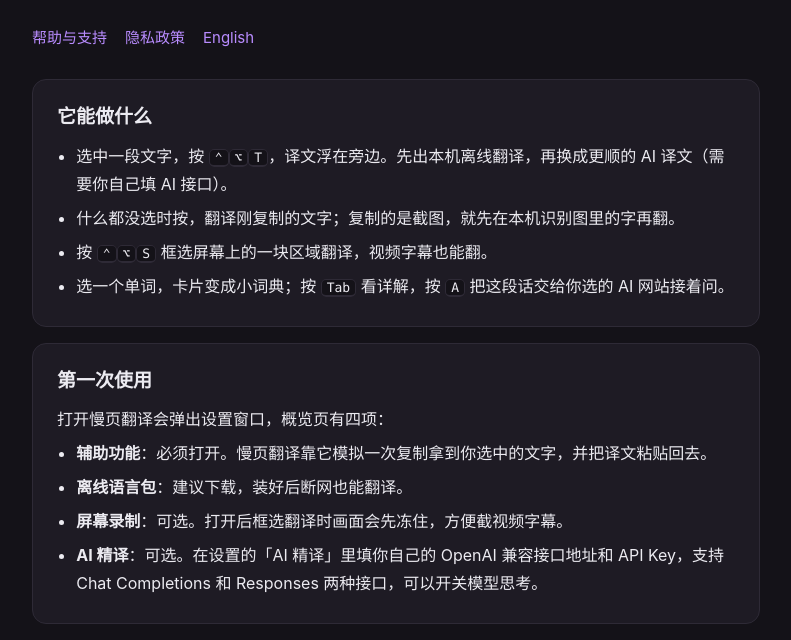
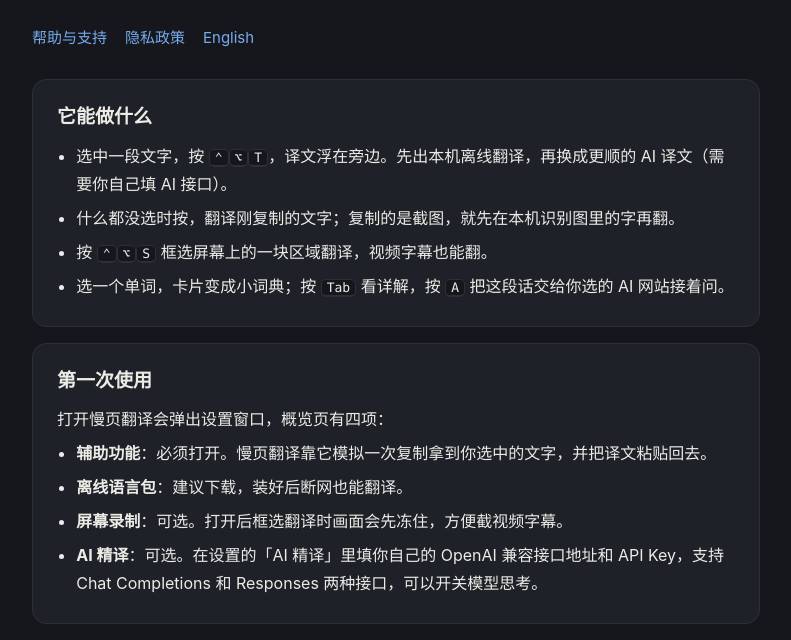
Before and after one commit to ViffyGwaanl/shunyi, a plain HTML site: page index.html in a window 1280 px wide. Shown: the part 123-763 px from the top of the page, without its empty margins (244-1035 px from the left). Drawn offline with Linux system fonts and the dark colour scheme.

Commit message:
帮助页换成慢页的纸色和海蓝

```diff
--- a/style.css
+++ b/style.css
@@ -1,6 +1,6 @@
-:root { --bg: #f7f6fb; --card: #ffffff; --text: #1d1b22; --muted: #6b6676; --line: #e6e3ee; --accent: #8a45f0; }
+:root { --bg: #f7f2e8; --card: #fffdf8; --text: #1d2333; --muted: #6b6f7a; --line: #e7dfd0; --accent: #1f5e9e; }
 @media (prefers-color-scheme: dark) {
-  :root { --bg: #141218; --card: #1e1b24; --text: #ecebf1; --muted: #a29dad; --line: #2e2a36; --accent: #b98cff; }
+  :root { --bg: #15171c; --card: #1e2128; --text: #ecebe6; --muted: #a3a6ad; --line: #2d3039; --accent: #78abee; }
 }
 * { box-sizing: border-box; }
 body { margin: 0; background: var(--bg); color: var(--text); font: 16px/1.75 -apple-system, "PingFang SC", "Hiragino Sans GB", "Helvetica Neue", sans-serif; }
```
